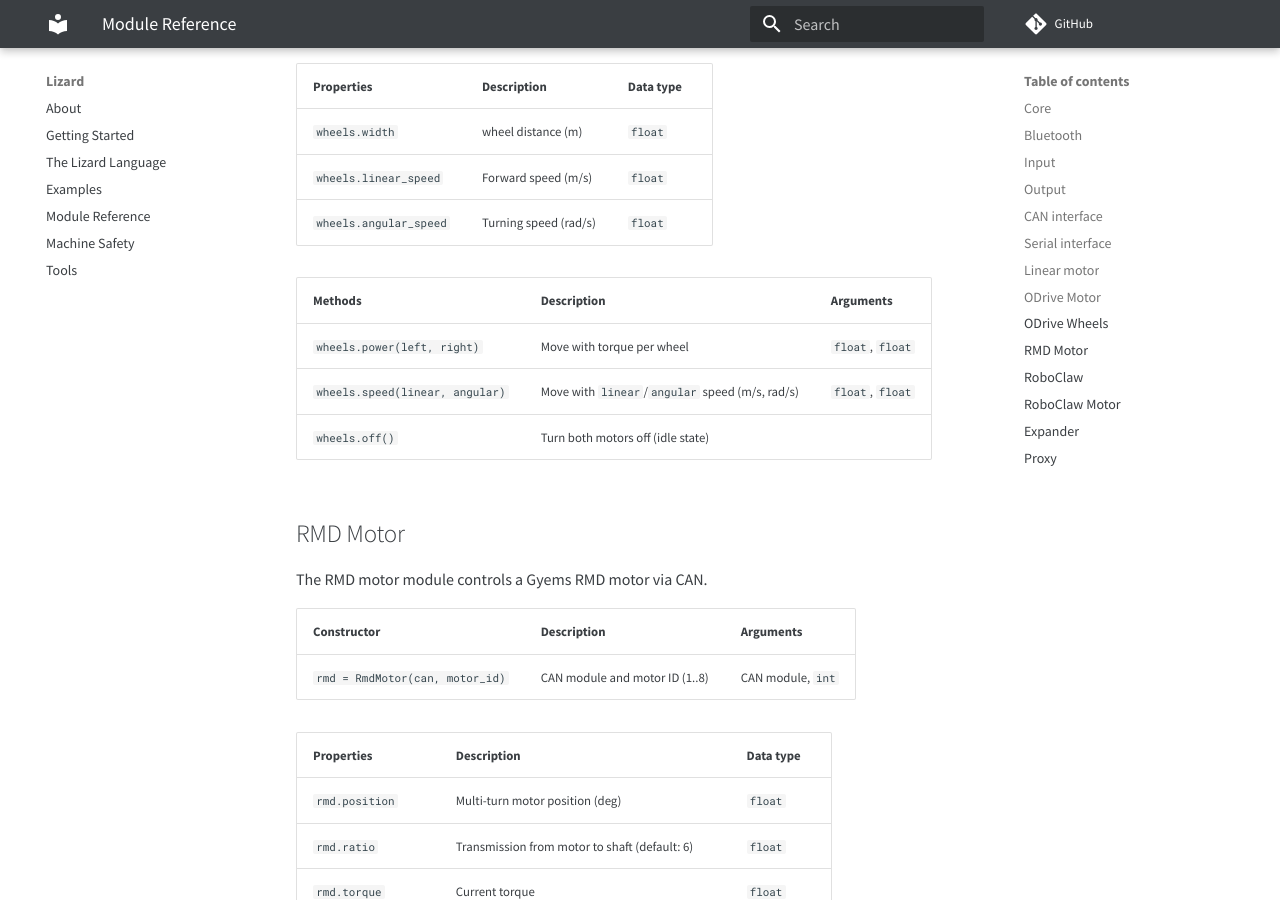
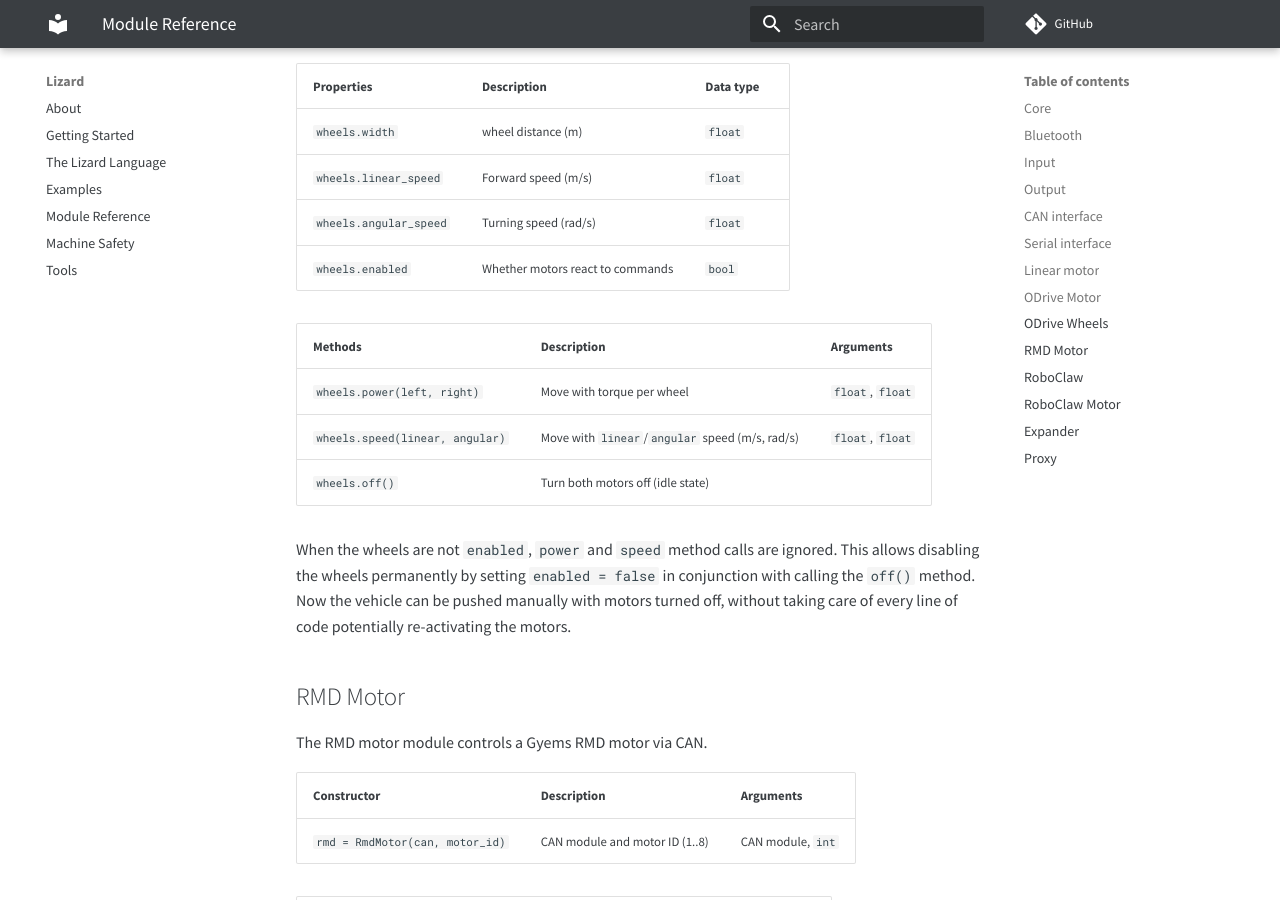
Before and after one commit to zauberzeug/lizard, an MkDocs documentation site: the page built from docs/module_reference.md, in a window 1280 px wide and 900 px high, scrolled down 5751 px. Built offline with MkDocs 1.6.1 and Material for MkDocs 9.7.7, drawn with Linux system fonts in a browser that asks for light colours; comment, search, counter and statistics services are not loaded.

Commit message:
allow disabling odrive wheels

```diff
--- a/docs/module_reference.md
+++ b/docs/module_reference.md
@@ -171,17 +171,22 @@ The ODrive wheels module combines to ODrive motors and provides odometry and ste
 | ----------------------------------------------- | ------------------------ | ------------------------ |
 | `wheels = ODriveWheels(left_motor, left_motor)` | Two ODrive motor modules | two ODrive motor modules |
 
-| Properties             | Description           | Data type |
-| ---------------------- | --------------------- | --------- |
-| `wheels.width`         | wheel distance (m)    | `float`   |
-| `wheels.linear_speed`  | Forward speed (m/s)   | `float`   |
-| `wheels.angular_speed` | Turning speed (rad/s) | `float`   |
+| Properties             | Description                      | Data type |
+| ---------------------- | -------------------------------- | --------- |
+| `wheels.width`         | wheel distance (m)               | `float`   |
+| `wheels.linear_speed`  | Forward speed (m/s)              | `float`   |
+| `wheels.angular_speed` | Turning speed (rad/s)            | `float`   |
+| `wheels.enabled`       | Whether motors react to commands | `bool`    |
 
 | Methods                         | Description                                     | Arguments        |
 | ------------------------------- | ----------------------------------------------- | ---------------- |
 | `wheels.power(left, right)`     | Move with torque per wheel                      | `float`, `float` |
 | `wheels.speed(linear, angular)` | Move with `linear`/`angular` speed (m/s, rad/s) | `float`, `float` |
 | `wheels.off()`                  | Turn both motors off (idle state)               |                  |
+
+When the wheels are not `enabled`, `power` and `speed` method calls are ignored.
+This allows disabling the wheels permanently by setting `enabled = false` in conjunction with calling the `off()` method.
+Now the vehicle can be pushed manually with motors turned off, without taking care of every line of code potentially re-activating the motors.
 
 ## RMD Motor
 
```
Also changed, not shown: 1 other file.
